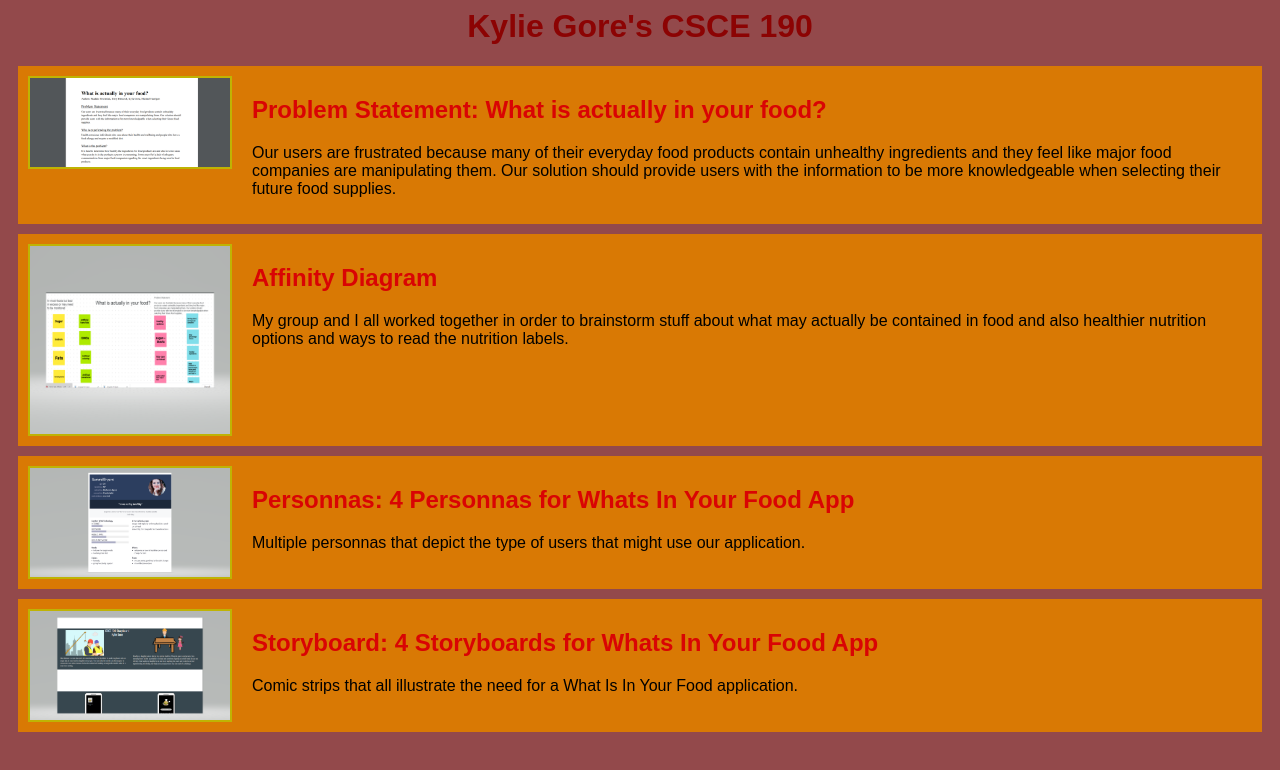
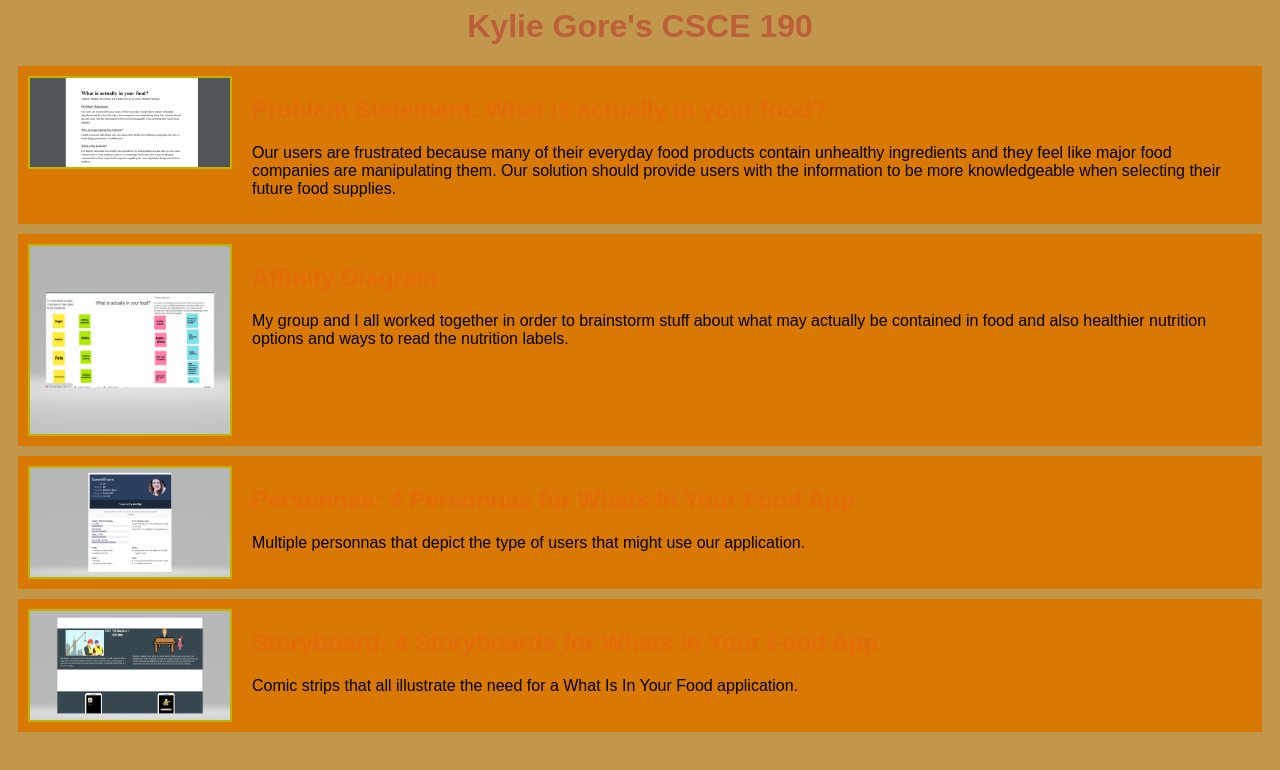
Before and after one commit to kyliegore/kyliegore.github.io, a plain HTML site: page index.html in a window 1280 px wide. Drawn offline with Linux system fonts and the light colour scheme.

Commit message:
Add files via upload

```diff
--- a/styles.css
+++ b/styles.css
@@ -1,5 +1,5 @@
 body {
-    background:#93494B;
+    background:#C1974B;
     font-family:Arial, Helvetica, sans-serif;
 }
 
@@ -17,11 +17,11 @@ body {
 }
 
 h1{
-    color: #8C0303;
+    color: #BE5F3A;
     text-align:center;
 }
 
 a {
     text-decoration:none;
-    color:#D90404;
+    color:#e7640db9;
 }
```
